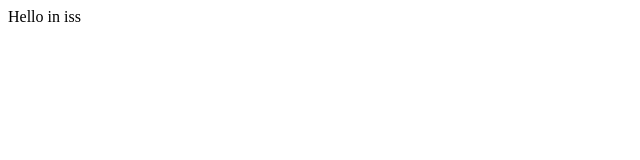
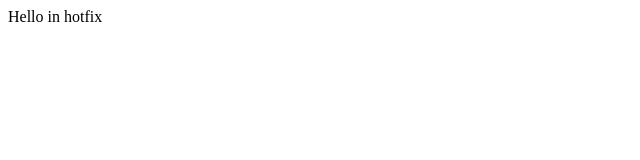
Before and after one commit to Full-Creative/GitHubCommands, a plain HTML site: page index.html in a window 1280 px wide. Shown: the full height of the page, 0-640 px from the left. Drawn offline with Linux system fonts and the light colour scheme.

Commit message:
added index.html

```diff
--- a/index.html
+++ b/index.html
@@ -2,7 +2,7 @@
 	<head>
 	</head>
 	<body>
-		<p>Hello in iss</p>
+		<p>Hello in hotfix</p>
 	</body>
 
 	</html>
```
